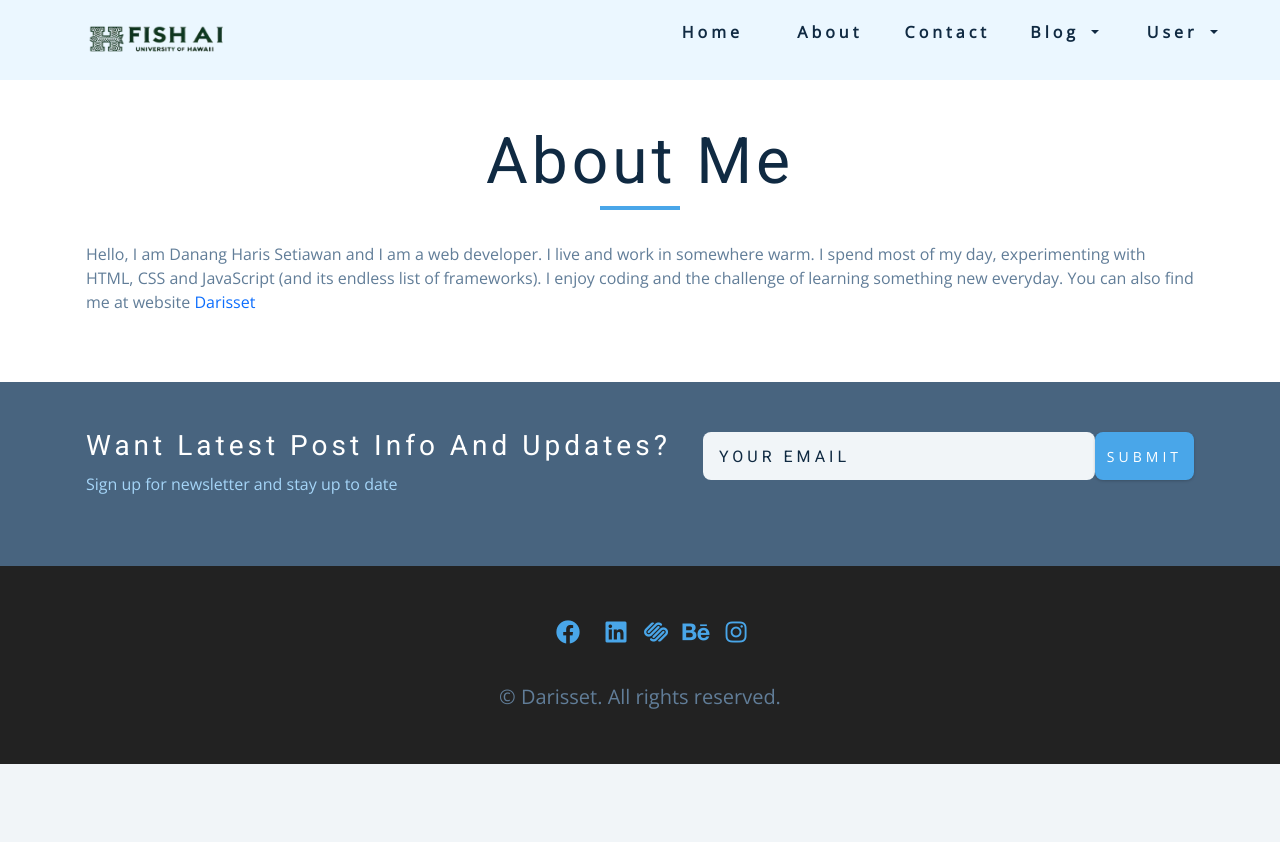
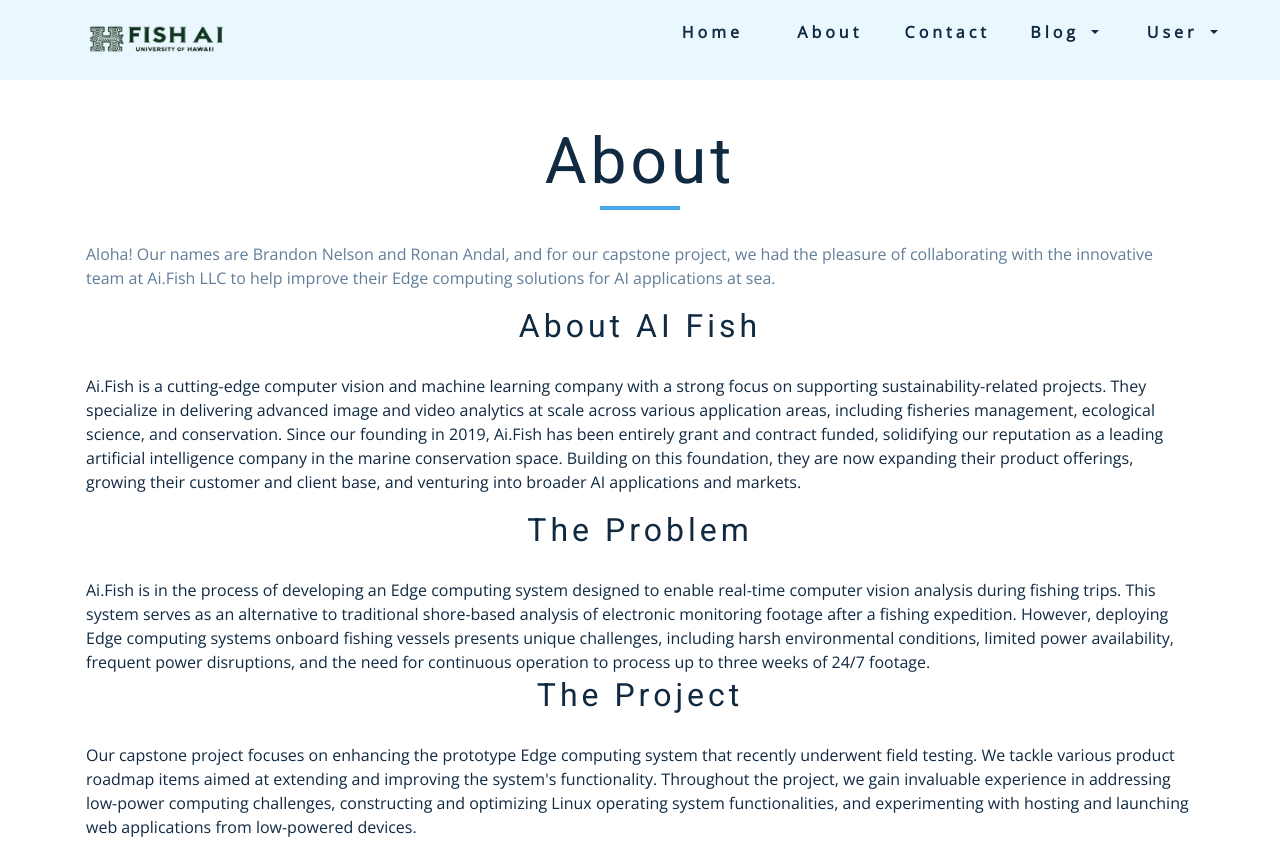
Before and after one commit to UHMfishAI/UHMfishAI.github.io, a plain HTML site: page about.html in a window 1280 px wide. Shown: the top 842 px of the page. Before the commit the page ends 800 px from the top, so only its background shows below. Drawn offline with nearby package versions, Linux system fonts and the light colour scheme; a web font is replaced by a local one.

Commit message:
Update about.html

```diff
--- a/about.html
+++ b/about.html
@@ -119,17 +119,35 @@
         <div class="container">
             <section class="section single-page">
                 <div class="section-title">
-                    <h1>about me</h1>
+                    <h1>about</h1>
                     <div class="underline"></div>
                 </div>
-                <div class="section-center page-info">
+                <div class="section-center page-info" margin="50px"auto>
                     <p>
-                        Hello, I am Danang Haris Setiawan and I am a web developer. I live and work in
-                        somewhere warm. I spend most of my day, experimenting with HTML, CSS
-                        and JavaScript (and its endless list of frameworks). I enjoy coding
-                        and the challenge of learning something new everyday. You can also
-                        find me at website
-                        <a href="https://www.darisset.site">Darisset</a>
+                            Aloha! Our names are Brandon Nelson and Ronan Andal, and for our capstone project, we had the pleasure of collaborating with the innovative team at Ai.Fish LLC to help improve their Edge computing solutions for AI applications at sea.
+
+                        <div class = "section-title"><h1 style = "font-size:200%" >About AI Fish</h1></div>
+                        Ai.Fish is a cutting-edge computer vision and machine learning company with a strong focus on supporting sustainability-related projects. They specialize in delivering advanced image and video analytics at scale across various application areas, including fisheries management, ecological science, and conservation. Since our founding in 2019, Ai.Fish has been entirely grant and contract funded, solidifying our reputation as a leading artificial intelligence company in the marine conservation space. Building on this foundation, they are now expanding their product offerings, growing their customer and client base, and venturing into broader AI applications and markets.
+
+
+                        <div class = "section-title"><h1 style = "font-size:200%; padding-top: 20px">The Problem</h1></div>
+                        Ai.Fish is in the process of developing an Edge computing system designed to enable real-time
+                        computer vision analysis during fishing trips. This system serves as an alternative to traditional
+                         shore-based analysis of electronic monitoring footage after a fishing expedition. However,
+                         deploying Edge computing systems onboard fishing vessels presents unique challenges,
+                         including harsh environmental conditions, limited power availability, frequent power
+                         disruptions, and the need for continuous operation to process up to three weeks of 24/7 footage.
+
+                        <div class = "section-title" ><h1 style = "font-size:200%; padding-top:5px">The Project</h1></div>
+                        Our capstone project focuses on enhancing the prototype Edge computing system that recently
+                        underwent field testing. We tackle various product roadmap items aimed at extending and
+                        improving the system's functionality. Throughout the project, we gain invaluable
+                        experience in addressing low-power computing challenges, constructing and optimizing Linux
+                        operating system functionalities, and experimenting with hosting and launching web applications
+                        from low-powered devices.
+
+
+
                     </p>
                 </div>
             </section>
```
